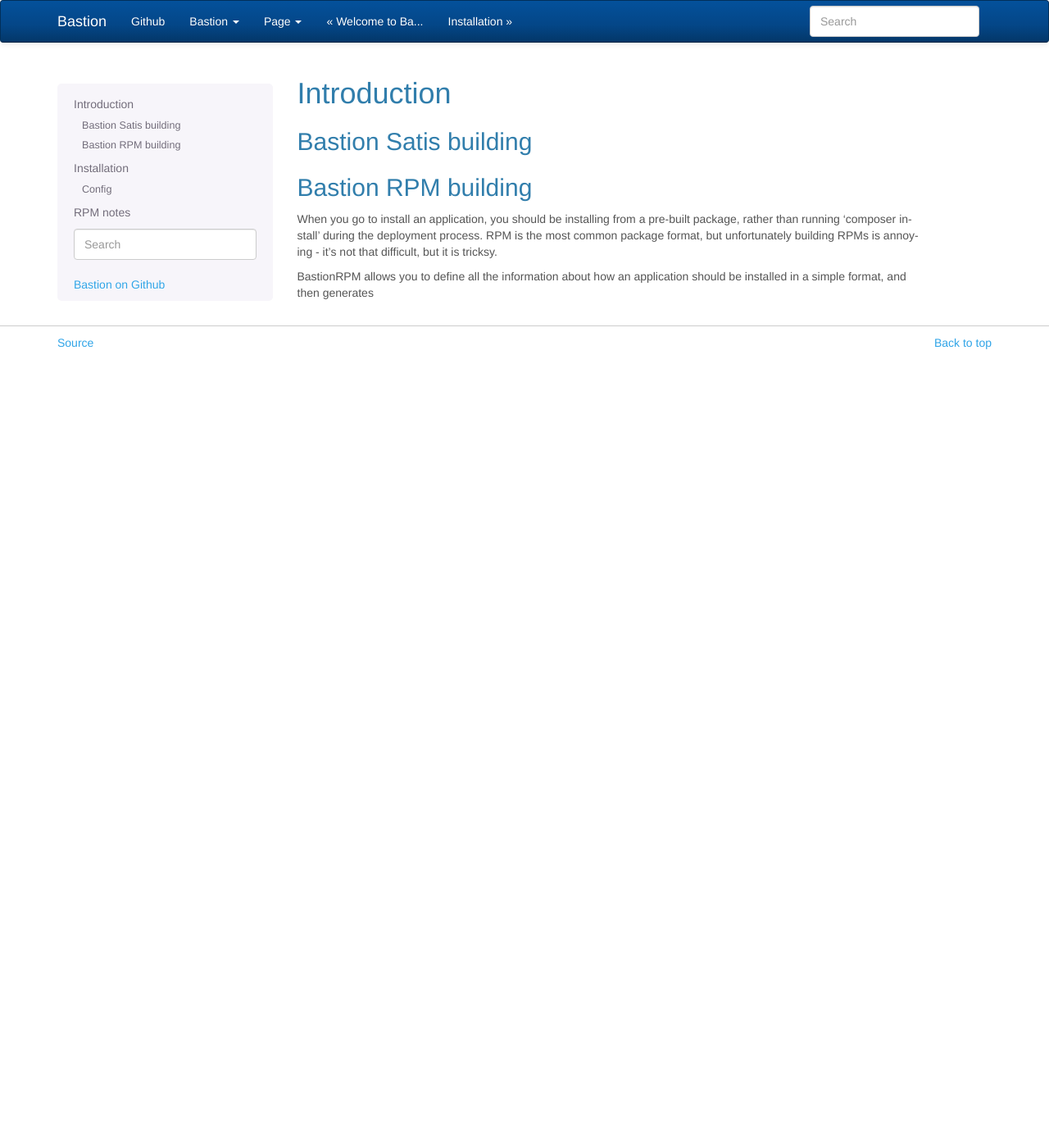
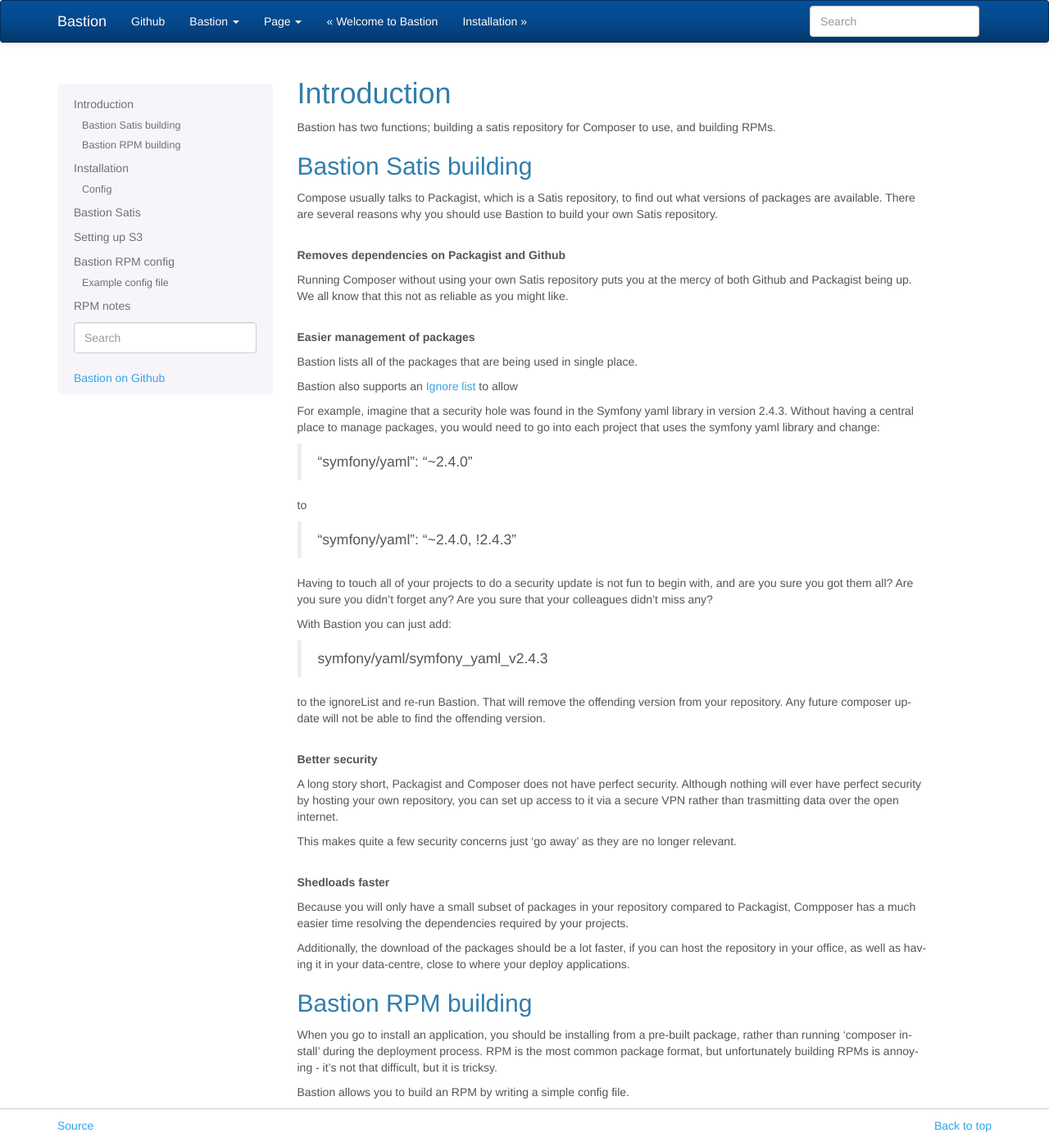
Before and after one commit to Danack/Bastion, a Sphinx documentation site: the page built from doc/source/intro.rst, in a window 1280 px wide. Shown: the whole page at 82% size. Built offline with Sphinx 7.4.7, drawn with Linux system fonts in a browser that asks for light colours; pages that are not in the unit, such as notebooks, are missing from menus; before the commit the page ends 900 px from its top, so only the background shows below that.

Commit message:
Updating documenation.

```diff
--- a/doc/source/_static/my-styles.css
+++ b/doc/source/_static/my-styles.css
@@ -11,3 +11,9 @@
 /* code:before {
     string-set: "foo";
 } */
+
+
+
+.code-block-filename::before {
+    content: "File: ";
+}
--- a/doc/source/index.rst
+++ b/doc/source/index.rst
@@ -6,8 +6,8 @@
 
 .. _index:
 
-Welcome to Bastion's documentation!
-===================================
+Welcome to Bastion
+==================
 
 Bastion is an application that helps create and manage your own Satis repository, which removes any dependendcy on Packagist, ever, and also removes a dependency on Github being up when you are deploying an application.
 
@@ -22,5 +22,6 @@ Contents:
    intro
    install
    bastionSatis
+   s3Setup
    bastionRPM
    rpmNotes
--- a/doc/source/install.rst
+++ b/doc/source/install.rst
@@ -18,6 +18,8 @@ The config file must be named `bastionConfig.php` and can be placed either in th
 
 The only requirement for the config file is that it must return a Bastion\Config object. The setup procedure will do this for you, alternatively you can just copy and paste the example config below, and insert the appropriate values yourself.
 
+
+.. _ignorelist:
 
 Ignore list
 ~~~~~~~~~~~
--- a/doc/source/intro.rst
+++ b/doc/source/intro.rst
@@ -1,23 +1,58 @@
 Introduction
 ============
 
-
-
+Bastion has two functions; building a satis repository for Composer to use, and building RPMs.
 
 
 Bastion Satis building
 ----------------------
 
+Compose usually talks to Packagist, which is a Satis repository, to find out what versions of packages are available. There are several reasons why you should use Bastion to build your own Satis repository.
+
+.. rubric::  Removes dependencies on Packagist and Github
+
+Running Composer without using your own Satis repository puts you at the mercy of both Github and Packagist being up. We all know that this not as reliable as you might like.
 
 
+.. rubric::  Easier management of packages
+
+Bastion lists all of the packages that are being used in single place.
+
+Bastion also supports an :ref:`ignorelist` to allow
+
+For example, imagine that a security hole was found in the Symfony yaml library in version 2.4.3. Without having a central place to manage packages, you would need to go into each project that uses the symfony yaml library and change:
+
+    "symfony/yaml": "~2.4.0"
+
+to
+
+    "symfony/yaml": "~2.4.0, !2.4.3"
 
 
+Having to touch all of your projects to do a security update is not fun to begin with, and are you sure you got them all? Are you sure you didn't forget any? Are you sure that your colleagues didn't miss any?
+
+With Bastion you can just add:
+
+    symfony/yaml/symfony_yaml_v2.4.3
+
+to the ignoreList and re-run Bastion. That will remove the offending version from your repository. Any future composer update will not be able to find the offending version.
+
+.. rubric::  Better security
+
+A long story short, Packagist and Composer does not have perfect security. Although nothing will ever have perfect security by hosting your own repository, you can set up access to it via a secure VPN rather than trasmitting data over the open internet.
+
+This makes quite a few security concerns just 'go away' as they are no longer relevant.
+
+.. rubric::  Shedloads faster
+
+Because you will only have a small subset of packages in your repository compared to Packagist, Compposer has a much easier time resolving the dependencies required by your projects.
+
+Additionally, the download of the packages should be a lot faster, if you can host the repository in your office, as well as having it in your data-centre, close to where your deploy applications.
 
 
 Bastion RPM building
 --------------------
 
-
 When you go to install an application, you should be installing from a pre-built package, rather than running 'composer install' during the deployment process. RPM is the most common package format, but unfortunately building RPMs is annoying - it's not that difficult, but it is tricksy.
 
-BastionRPM allows you to define all the information about how an application should be installed in a simple format, and then generates
+Bastion allows you to build an RPM by writing a simple config file.
```
Also changed, not shown: README.md (+8 -3 lines), doc/source/404.rst (added, +9 -0 lines), doc/source/bastionRPM.rst (added, +137 -0 lines), doc/source/bastionSatis.rst (added, +37 -0 lines), doc/source/s3Setup.rst (+14 -4 lines), 1 other file.
